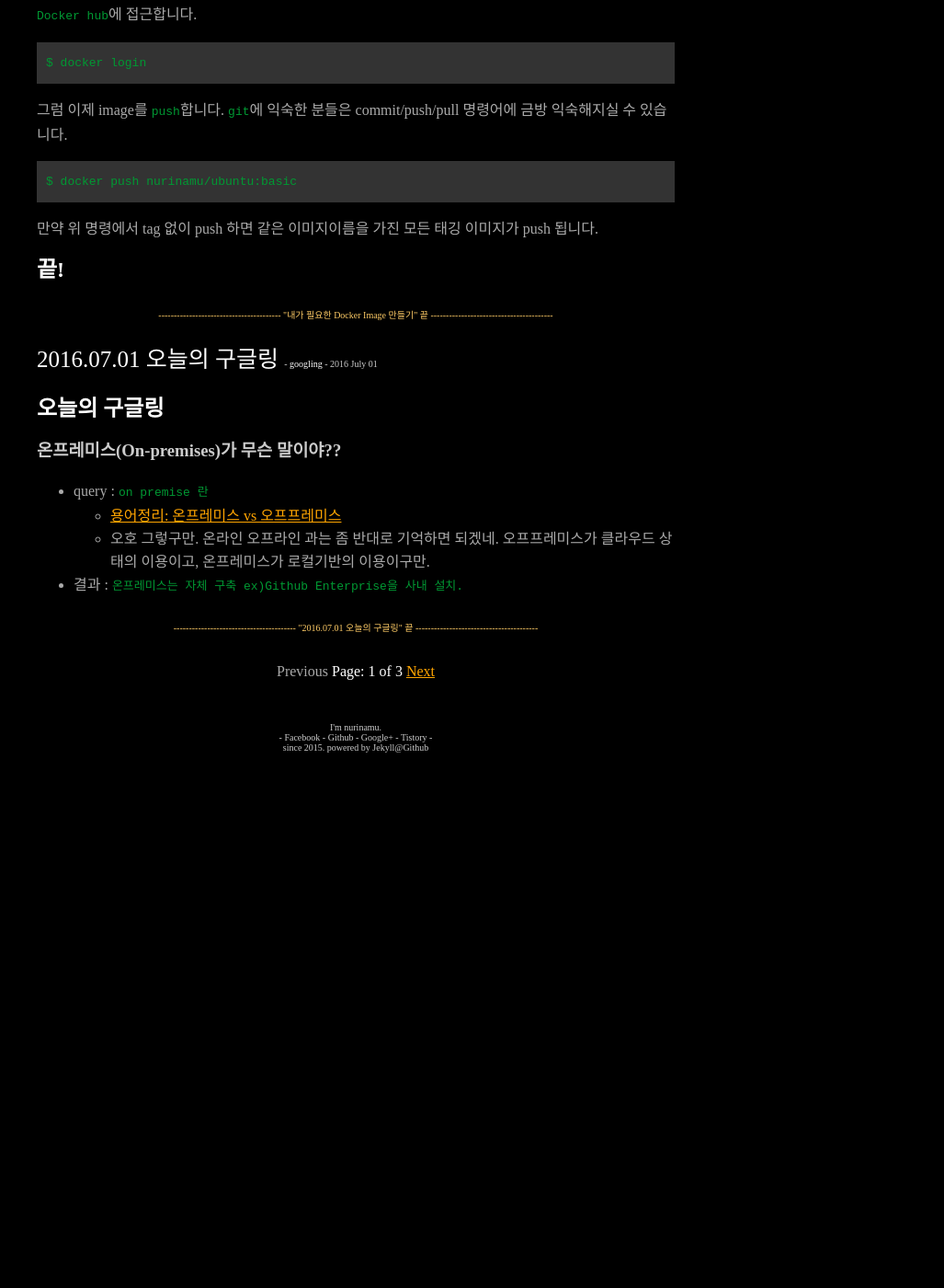
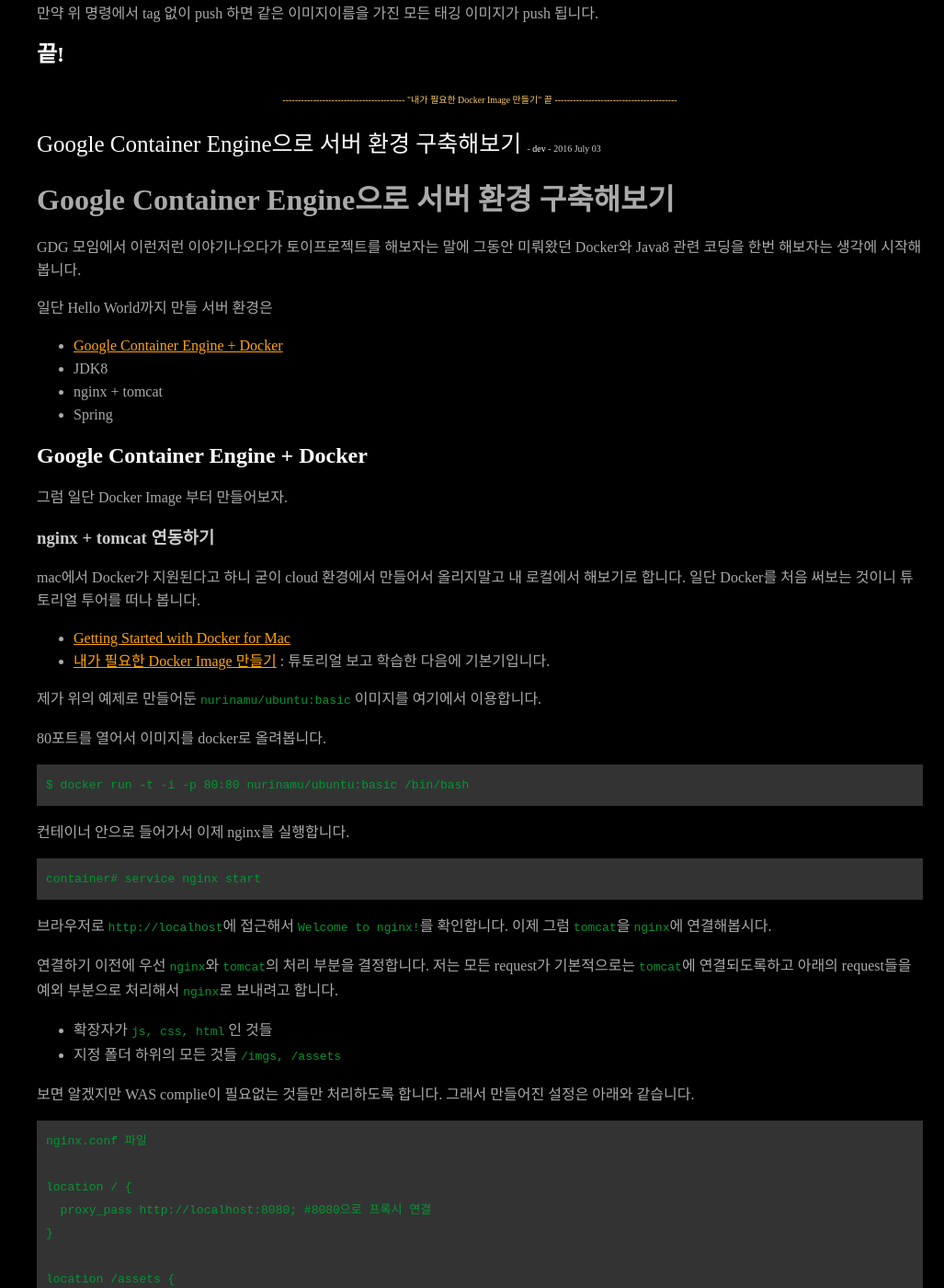
Before and after one commit to nurinamu/nurinamu.github.io, a Jekyll site: the page built from index.html, in a window 1280 px wide and 1400 px high, scrolled down 4898 px. Shown: the whole window at 92% size, without its empty margins (253-1280 px from the left). Built offline with Jekyll 4.4.1, drawn with Linux system fonts in a browser that asks for light colours; the list of posts is cut into pages by our own code; before the commit the page ends 5716 px from its top, so only the background shows below that; some of the changed text lies outside the part shown.

Commit message:
Docker 설치기 추가.

````diff
--- a/_drafts/2016-07-03-container-engine-docker.md
+++ b/_posts/dev/2016-07-03-container-engine-docker.md
@@ -51,9 +51,30 @@
 ```
 nginx.conf 파일
 
-location {
+location / {
+  proxy_pass http://localhost:8080; #8080으로 프록시 연결
+}
 
+location /assets {
+  root /assets
 }
+
+location /imgs {
+  root /assets/imgs
+}
+```
+
+설정을 바꿨으니 nginx 재시작
+
+```
+# service nginx restart
+```
+
+이제 톰캣을 실행합니다.
+
+```
+# cd CATALINA_HOME/bin
+# ./startup.sh
 ```
 
 그럼 이제 다시 `http://localhost` 에 접근하면 `tomcat home`이 표시됩니다.
@@ -75,8 +96,9 @@
 
 ```
 FROM nurinamu:gdg:basic
+ENV PATH /path/to/tomcat9/bin
 EXPOSE 80
-CMD ["nginx"]
+CMD startup.sh && nginx
 ```
 
 위와 같이 저장하고 아래 명령으로 build 합니다.
--- a/_posts/dev/2016-07-04-create-a-docker-image.md
+++ b/_posts/dev/2016-07-04-create-a-docker-image.md
@@ -101,11 +101,13 @@
 
 ### <a name="tomcat"></a>tomcat 설치
 
-Tomcat 설치는 뭐 한줄로 뙇
+Tomcat9 설치는 직접 tar.gz을 받아서 압축을 풀고 원하는 위치에 설지한다.
 
 ```
-root@19ae698863b3:/# apt-get inatll tomcat9
+root@19ae698863b3:/# wget http://apache.mirror.cdnetworks.com/tomcat/tomcat-9/v9.0.0.M8/bin/apache-tomcat-9.0.0.M8.tar.gz
 ```
+
+Tomcat9 tar.gz은 [Apache Tomcat 9](https://tomcat.apache.org/download-90.cgi) 사이트에서 주소를 확인한다.
 
 ### <a name="gradle"></a>gradle 설치
 
````
Also changed, not shown: other parts of _posts/dev/2016-07-03-container-engine-docker.md (+2 -2 lines).
